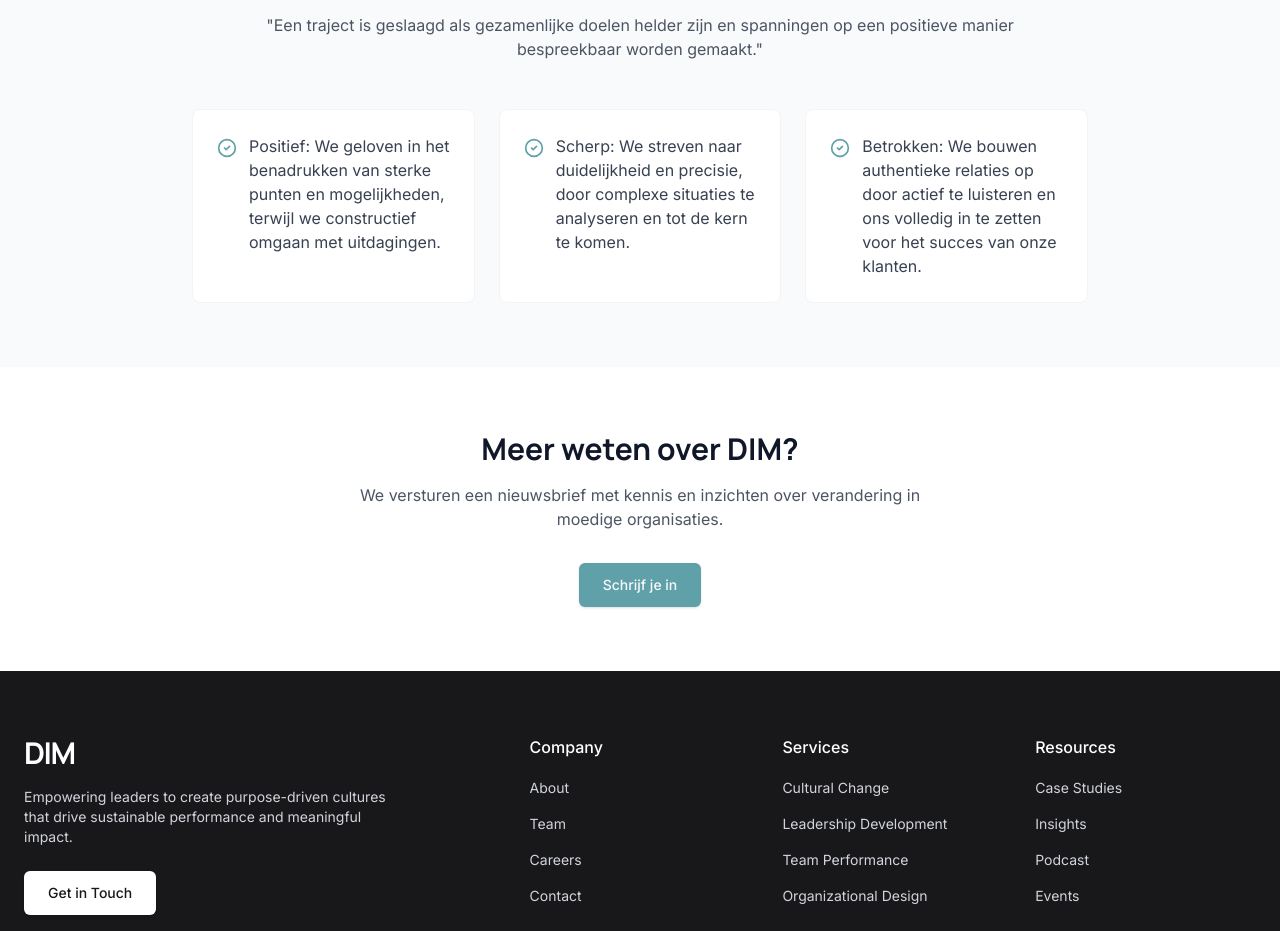
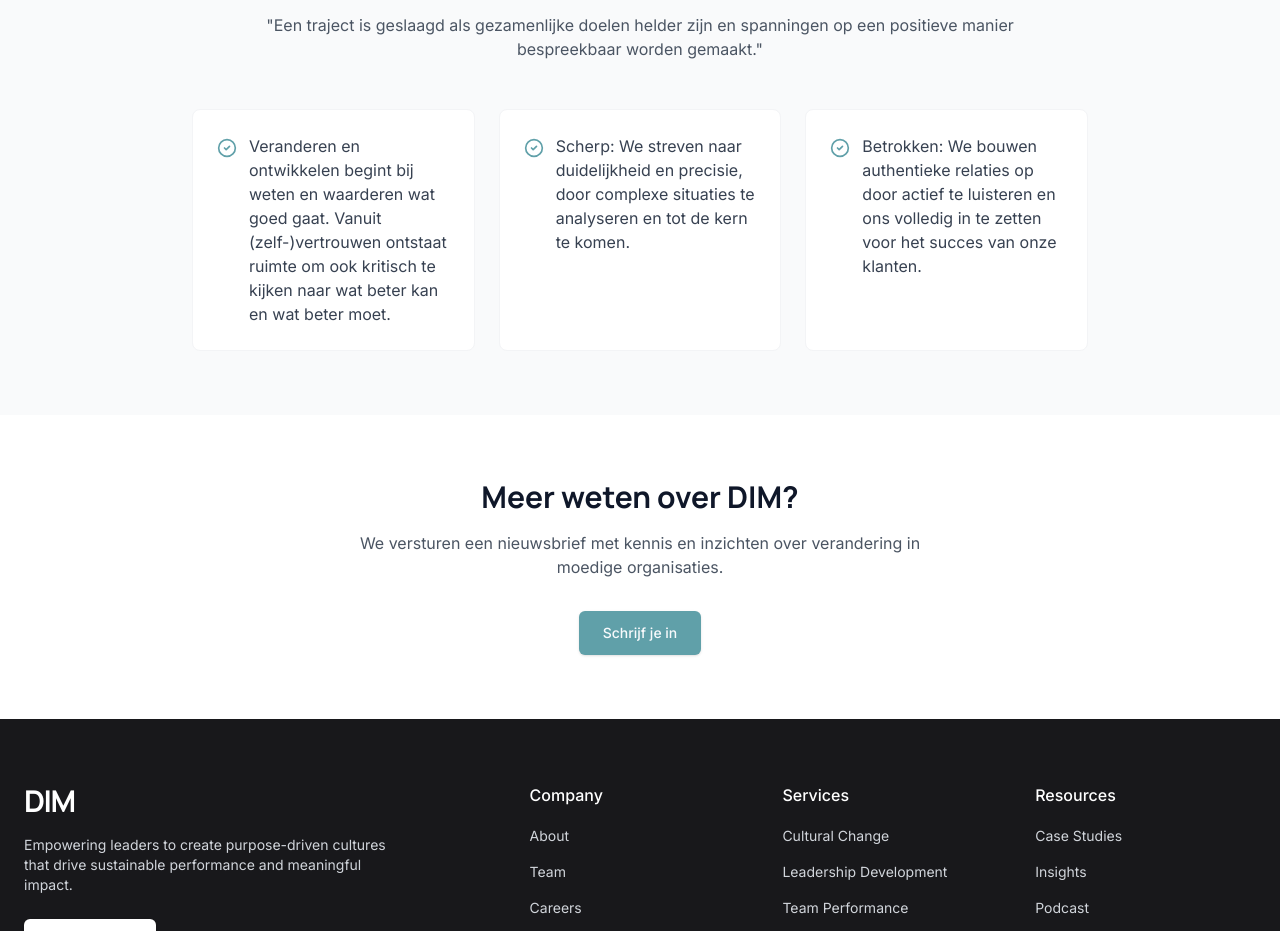
Before and after one commit to dimamsterdam/dim-amsterdam, a React (Vite) app: page / in a window 1280 px wide. Shown: the part 1944-2875 px from the top of the page. Built offline with nearby package versions, Linux system fonts and the light colour scheme.

Commit message:
Visual edit in Lovable
Edited UI in Lovable

```diff
--- a/src/pages/variants/MinimalistVariant.tsx
+++ b/src/pages/variants/MinimalistVariant.tsx
@@ -1,4 +1,3 @@
-
 import { useEffect } from "react";
 import Navbar from "@/components/Navbar";
 import Footer from "@/components/Footer";
@@ -8,7 +7,6 @@ import { ArrowRight, CircleCheck } from "lucide-react";
 import AnimatedSection from "@/components/AnimatedSection";
 import { heroContent } from "@/content/heroContent";
 import EnhancedTestimonialsGallery from "@/components/EnhancedTestimonialsGallery";
-
 const MinimalistVariant = () => {
   useEffect(() => {
     const handleLinkClick = (e: MouseEvent) => {
@@ -30,11 +28,9 @@ const MinimalistVariant = () => {
       document.removeEventListener('click', handleLinkClick);
     };
   }, []);
-
   useEffect(() => {
     window.scrollTo(0, 0);
   }, []);
-
   return <div className="min-h-screen flex flex-col bg-white">
       <Navbar />
 
@@ -137,7 +133,7 @@ const MinimalistVariant = () => {
                 <AnimatedSection className="flex flex-1 bg-white p-6 rounded-lg border border-gray-100" animation="fade-in" delay={0}>
                   <div className="flex">
                     <CircleCheck className="h-5 w-5 text-primary flex-shrink-0 mr-3 mt-1" />
-                    <p className="text-gray-700">Positief: We geloven in het benadrukken van sterke punten en mogelijkheden, terwijl we constructief omgaan met uitdagingen.</p>
+                    <p className="text-gray-700">Veranderen en ontwikkelen begint bij weten en waarderen wat goed gaat. Vanuit (zelf-)vertrouwen ontstaat ruimte om ook kritisch te kijken naar wat beter kan en wat beter moet.</p>
                   </div>
                 </AnimatedSection>
 
@@ -177,5 +173,4 @@ const MinimalistVariant = () => {
       <Footer />
     </div>;
 };
-
 export default MinimalistVariant;
```
